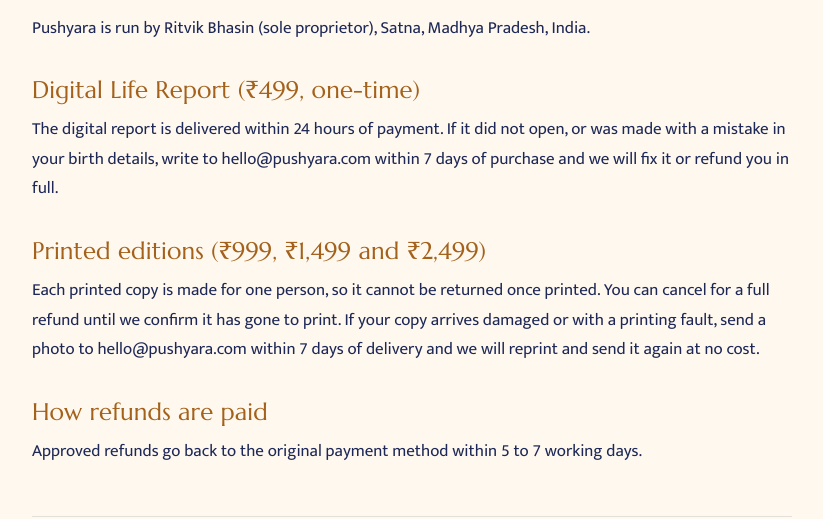
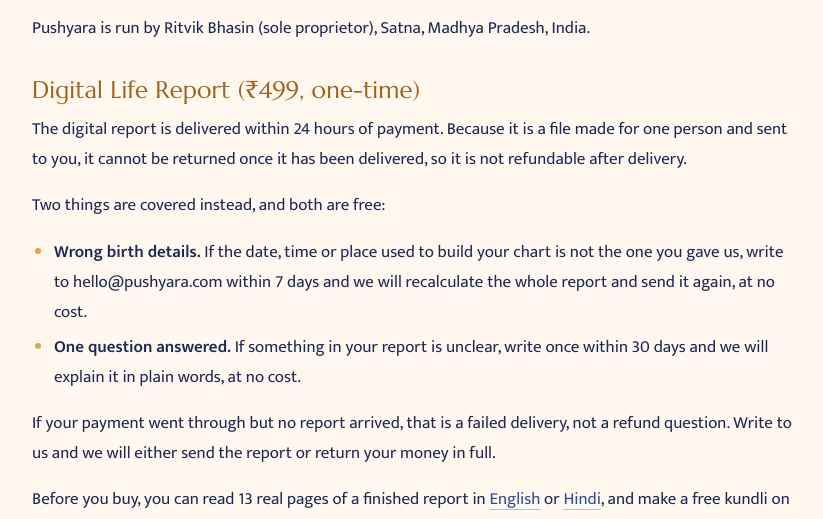
Before and after one commit to ritvikbhasin02-ship-it/Pushyara, a plain HTML site: page refunds.html in a window 1280 px wide. Shown: the part 281-800 px from the top of the page, without its empty margins (228-1051 px from the left). Drawn offline with Linux system fonts and the light colour scheme; a web font is replaced by a local one.

Commit message:
Replace refund promise with trust signals competitors do not offer
Competitor research (Trustpilot evidence across AstroSage, Clickastro,
AstroTalk, Astro Arun Pandit) shows no major player offers refunds, and
the top complaints are gemstone/puja pressure, upsell calls, padded page
counts and predictions that cannot be checked. 'Fixed or refunded' was
also subjective: any disliked prediction could be called a mistake, and
a delivered PDF cannot be un-delivered.

- Home promise is now 'Nothing to buy afterwards': no gemstones, no
  pujas, no sales calls, one payment
- refunds.html: digital report not refundable after delivery, but free
  recalculation if birth details were wrong, one free clarification
  within 30 days, and full refund if payment succeeded but nothing
  arrived
- Printed-edition policy unchanged (physical goods)

Co-Authored-By: Claude Opus 5 <noreply@anthropic.com>
Claude-Session: https://claude.ai/code/session_01Xx17u37yVvGZTN3EGX5UKE

```diff
--- a/refunds.html
+++ b/refunds.html
@@ -1,7 +1,7 @@
 <!doctype html><html lang="en"><head><meta charset="utf-8"><meta name="viewport" content="width=device-width,initial-scale=1"><title>Refund and cancellation policy | Pushyara</title><link rel="canonical" href="https://pushyara.com/refunds.html"><link rel="icon" href="/favicon.svg" type="image/svg+xml"><link rel="stylesheet" href="/assets/site.css"><style>.w{width:min(760px,100% - 32px);margin:0 auto;padding:28px 0 70px}a.top{display:inline-flex;gap:11px;align-items:center;font:400 1.45rem var(--display);color:var(--moon);text-decoration:none;margin-bottom:34px}a.top svg{width:38px;height:38px}h1{margin-bottom:8px}h2{font-size:1.5rem;margin:34px 0 10px;color:var(--gold-hi)}ul,ol{margin:0 0 16px 22px}li{margin-bottom:6px}li::marker{color:var(--gold)}footer{margin-top:50px;padding:24px 0 0;border-top:1px solid var(--line-soft)}footer a{display:inline;padding:0}</style>
 <link rel="stylesheet" href="https://fonts.googleapis.com/css2?family=Marcellus&family=Mukta:wght@300;400;600;700&family=Tiro+Devanagari+Hindi&display=swap"></head><body><div class="w">
 <a class="top" href="/"><svg viewBox="0 0 64 64" aria-hidden="true"><defs><linearGradient id="lg-g" x1="0" y1="0" x2="1" y2="1"><stop offset="0" stop-color="#FFE08A"/><stop offset=".55" stop-color="#F2B92E"/><stop offset="1" stop-color="#C98A12"/></linearGradient><mask id="lg-m"><rect width="64" height="64" fill="#fff"/><circle cx="31.60" cy="32.08" r="18.91" fill="#000"/></mask></defs><circle cx="28.5" cy="36.5" r="19.5" fill="url(#lg-g)" mask="url(#lg-m)"/><path d="M38.69 8.83 L39.84 11.78 L42.79 12.93 L39.84 14.08 L38.69 17.03 L37.54 14.08 L34.59 12.93 L37.54 11.78Z M37.34 21.28 L38.81 25.05 L42.58 26.52 L38.81 27.98 L37.34 31.75 L35.88 27.98 L32.11 26.52 L35.88 25.05Z M49.99 23.77 L50.83 25.92 L52.98 26.76 L50.83 27.60 L49.99 29.76 L49.15 27.60 L46.99 26.76 L49.15 25.92Z" fill="#FFE07A"/></svg>Pushyara</a><h1>Refund and cancellation policy</h1><p class="muted">Last updated 27 November 2026</p><p>Pushyara is run by Ritvik Bhasin (sole proprietor), Satna, Madhya Pradesh, India.</p>
-<h2>Digital Life Report (₹499, one-time)</h2><p>The digital report is delivered within 24 hours of payment. If it did not open, or was made with a mistake in your birth details, write to hello@pushyara.com within 7 days of purchase and we will fix it or refund you in full.</p>
+<h2>Digital Life Report (₹499, one-time)</h2><p>The digital report is delivered within 24 hours of payment. Because it is a file made for one person and sent to you, it cannot be returned once it has been delivered, so it is not refundable after delivery.</p><p>Two things are covered instead, and both are free:</p><ul><li><strong>Wrong birth details.</strong> If the date, time or place used to build your chart is not the one you gave us, write to hello@pushyara.com within 7 days and we will recalculate the whole report and send it again, at no cost.</li><li><strong>One question answered.</strong> If something in your report is unclear, write once within 30 days and we will explain it in plain words, at no cost.</li></ul><p>If your payment went through but no report arrived, that is a failed delivery, not a refund question. Write to us and we will either send the report or return your money in full.</p><p>Before you buy, you can read 13 real pages of a finished report in <a href="/sample/pushyara-sample-report-english.pdf">English</a> or <a href="/sample/pushyara-sample-report-hindi.pdf">Hindi</a>, and make a free kundli on the site, so you know exactly what you are paying for.</p>
 <h2>Printed editions (₹999, ₹1,499 and ₹2,499)</h2><p>Each printed copy is made for one person, so it cannot be returned once printed. You can cancel for a full refund until we confirm it has gone to print. If your copy arrives damaged or with a printing fault, send a photo to hello@pushyara.com within 7 days of delivery and we will reprint and send it again at no cost.</p>
 <h2>How refunds are paid</h2><p>Approved refunds go back to the original payment method within 5 to 7 working days.</p>
 <footer><a href="/">Home</a> · <a href="/privacy.html">Privacy</a> · <a href="/terms.html">Terms</a> · <a href="/refunds.html">Refunds</a> · <a href="/contact.html">Contact</a></footer></div></body></html>
```
Also changed, not shown: index.html (+1 -1 lines).
